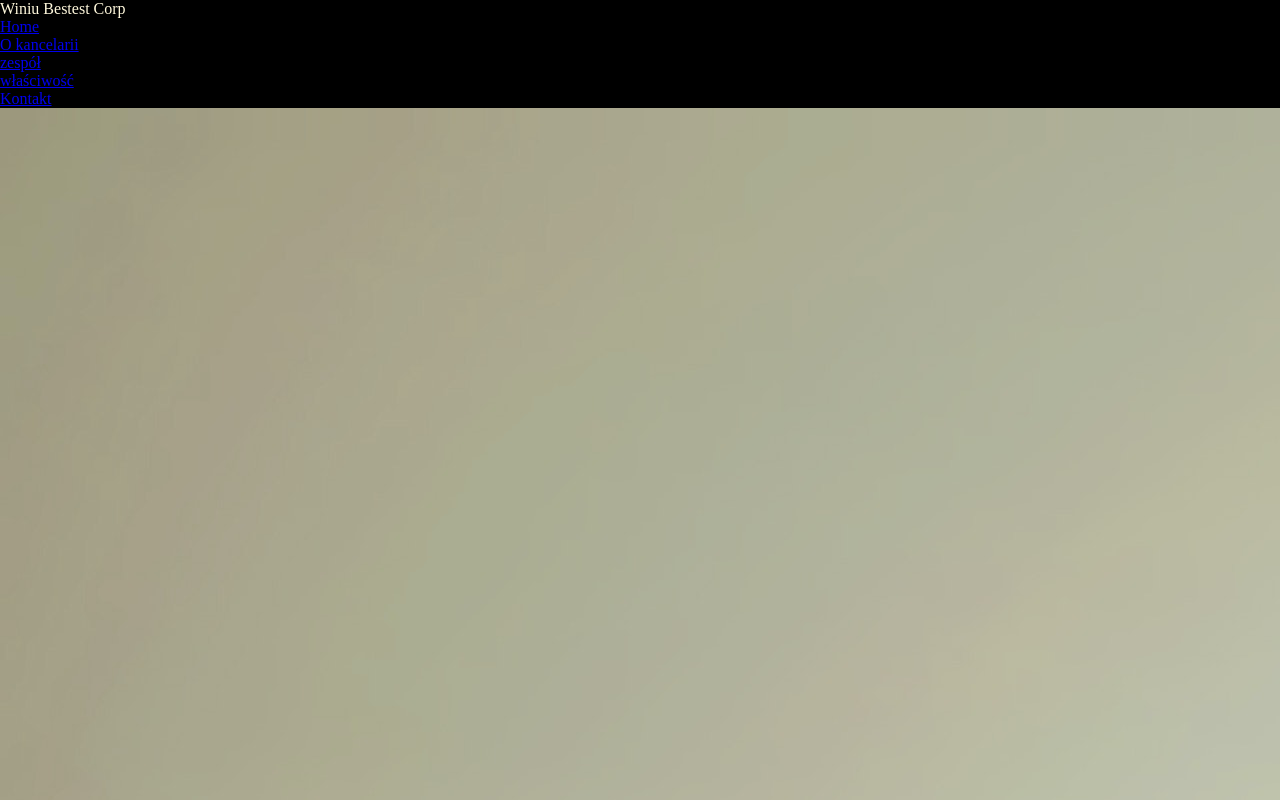
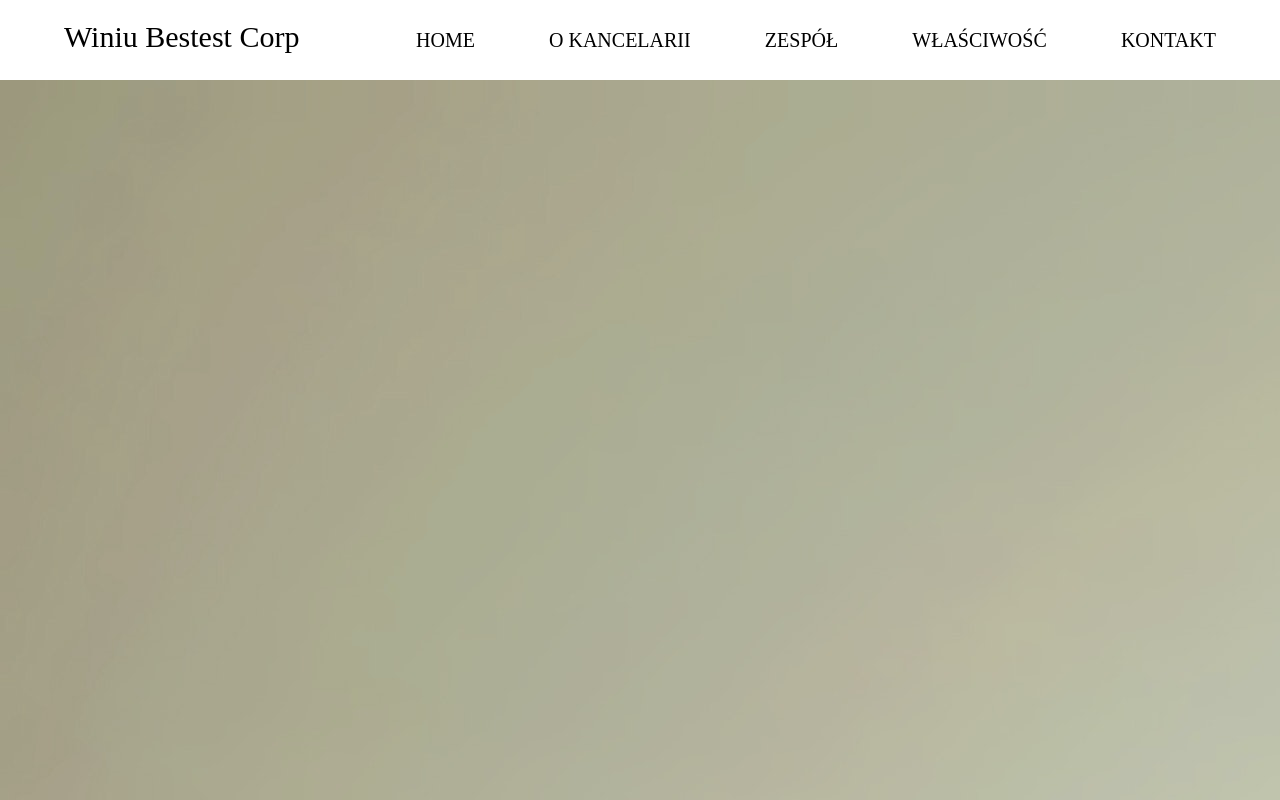
Before and after one commit to Pietrzi/strona-winiu, a website: page index.html in a window 1280 px wide. Shown: the top 800 px of the page. Drawn offline with Linux system fonts and the light colour scheme.

Commit message:
just started styling

```diff
--- a/index.html
+++ b/index.html
@@ -7,24 +7,24 @@
     <link rel="stylesheet" href="style.css">
 </head>
 <body>
-    <nav>
-        <div class="centering-div">
-            <p class="logo-titile">Winiu Bestest Corp</p>
-            <ul>
-                <li>
-                    <a href="#">Home</a>
+    <nav class="main-navbar">
+        <div class="centering-div navbar-content">
+            <p class="logo-title">Winiu Bestest Corp</p>
+            <ul class="navbar-ul">
+                <li class="navbar-li">
+                    <a class="navbar-link" href="#">Home</a>
                 </li>
-                <li>
-                    <a href="#">O kancelarii</a>
+                <li class="navbar-li">
+                    <a class="navbar-link" href="#">O kancelarii</a>
                 </li>
-                <li>
-                    <a href="#">zespół</a>
+                <li class="navbar-li">
+                    <a class="navbar-link" href="#">zespół</a>
                 </li>
-                <li>
-                    <a href="#">właściwość</a>
+                <li class="navbar-li">
+                    <a class="navbar-link" href="#">właściwość</a>
                 </li>
-                <li>
-                    <a href="#">Kontakt</a>
+                <li class="navbar-li">
+                    <a class="navbar-link" href="#">Kontakt</a>
                 </li>
             </ul>
         </div>
@@ -57,7 +57,7 @@
                     <p class="member-title">szefo kurna</p>
                 </div>
                 <div class="member-box">
-                    <img src="" alt="" class="member-photo">
+                    <img src="./assetes/cizia.jpg" alt="" class="member-photo">
                     <p class="member-name">Cizia</p>
                     <p class="member-title">odwraca uwagę</p>
                 </div>
@@ -98,10 +98,33 @@
     <section class="contact">
         <div class="centering-div">
             <div class="adress-container">
-
+                <h2>adres</h2>
+                <p>Komornik Sądowy przy Rondzie</p>
+                <p>Waszyngotna to Stara Miejscówka</p>
+                <p>Winiu</p>
+                <p>Kancelaria Osatora nr XXX w Osuchowie</p>
+                <p>ul. Filtrowa 69 lokal 0</p>
+                <p>66-666 Nowa Wieś</p>
+                <p>tel. 555 0364859</p>
+                <p>e-mail: winiu@gmail.ejl</p>/p>
             </div>
             <div class="hours-container">
-
+                <h2>godziny pracy</h2>
+                <p>Kancelaria jest czynna:</p>
+                <p>w tygodniu jak wstanę</p>
+                <p> w weekend spadaj</p>
+            </div>
+            <div class="deposit-container">
+                <h2>wpłaty</h2>
+                <p class="payments-title">dawajs siano i nie pierdziel</p>
+                <div class="payment-conatainer">
+                    <p class="currency-info">rachunek PLN</p>
+                    <p class="account-nr">07 1020 1026 0000 1302 0280 9275</p>
+                    <p class="currency-info">rachunek BTC</p>
+                    <p class="account-nr">08 1020 1026 0000 1302 0280 9275</p>
+                    <p class="currency-info">rachunek THC</p>
+                    <p class="account-nr">09 1020 1026 0000 1302 0280 9275</p>
+                </div>
             </div>
         </div>
     </section>
--- a/style.css
+++ b/style.css
@@ -5,6 +5,59 @@
 }
 
 body {
-    background-color: black;
-    color: cornsilk;
+    width: 100vw;
 }
+
+.centering-div {
+    width: 90%;
+    height: 100%;
+    margin: 0 auto;
+}
+
+.main-navbar {
+    width: 100%;
+    height: 80px;
+}
+
+.navbar-content {
+    display: flex;
+    justify-content: space-between;
+    align-items: center;
+}
+
+.logo-title {
+    color: black;
+    font-size: 30px;
+    position: relative;
+    bottom: 3px;
+}
+
+.navbar-ul {
+    width: 800px;
+    height: 100%;
+    display: flex;
+    justify-content: space-between;
+    list-style-type: none;
+}
+
+.navbar-li {
+    height: 100%;
+    display: flex;
+    justify-content: center;
+    align-items: center;
+}
+
+.navbar-link {
+    height: 100%;
+    text-decoration: none;
+    color: black;
+    font-size: 20px;
+    text-transform: uppercase;
+    display: flex;
+    justify-content: center;
+    align-items: center;
+}
+
+.navbar-link:hover {
+    color: darkgray;
+}
```
Also changed, not shown: 1 other file.
